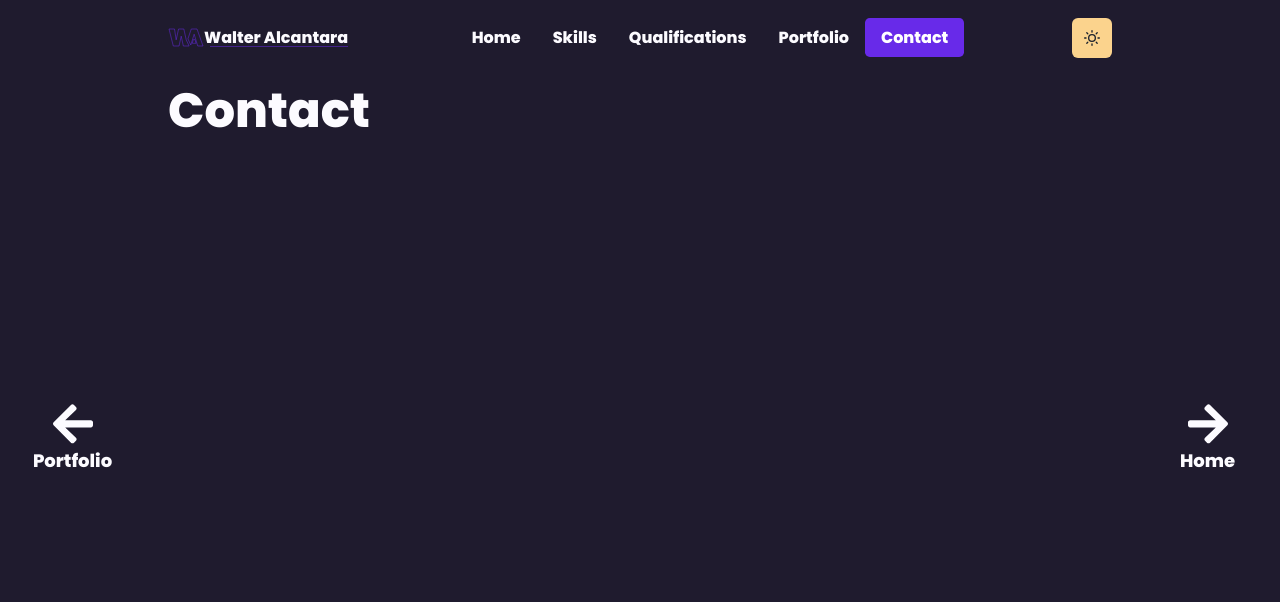
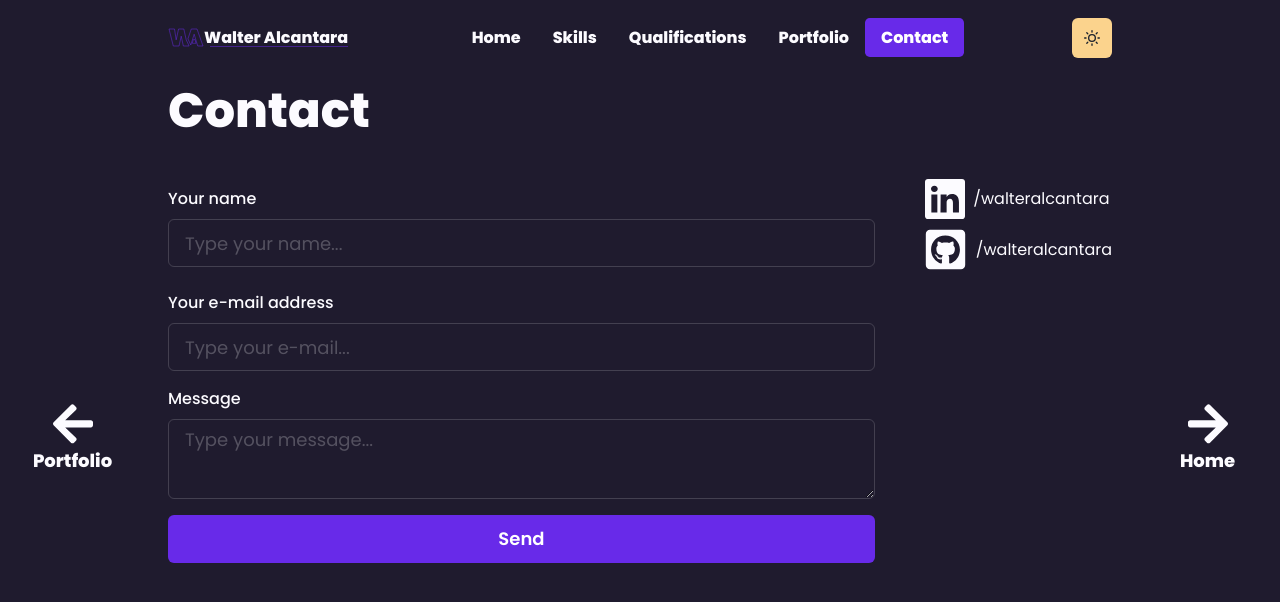
Before and after one commit to walteralcantara/walter-alcantara, a Next.js app: page /contact in a window 1280 px wide. Shown: the top 602 px of the page. Built offline with nearby package versions, Linux system fonts and the light colour scheme.

Commit message:
feat(contact): built contact screen

```diff
--- /dev/null
+++ b/src/components/Form/Input.tsx
@@ -0,0 +1,80 @@
+import {
+  forwardRef,
+  ForwardRefRenderFunction,
+  ReactNode,
+  useState,
+} from "react";
+import { ViewIcon, ViewOffIcon } from "@chakra-ui/icons";
+import {
+  Button,
+  Icon,
+  Input,
+  InputGroup,
+  InputLeftElement,
+  InputRightElement,
+  InputProps as ChakraInputProps,
+  FormErrorMessage,
+  FormControl,
+  FormLabel,
+} from "@chakra-ui/react";
+import { FieldError } from "react-hook-form";
+
+interface InputCloseBaseProps extends ChakraInputProps {
+  label?: string;
+  icon?: ReactNode;
+  placeholder: string;
+  type?: string;
+  showPasswordButton?: boolean;
+  error: FieldError | undefined;
+}
+
+const InputBase: ForwardRefRenderFunction<
+  HTMLInputElement,
+  InputCloseBaseProps
+> = (
+  { label, placeholder, type, icon, showPasswordButton, error = null, ...rest },
+  ref
+) => {
+  const [showPassword, setShowPassword] = useState(false);
+  const handleShowPassword = () => setShowPassword(!showPassword);
+  const typeIsPassword = type === "password" ? true : false;
+
+  return (
+    <FormControl as="fieldset" isInvalid={!!error}>
+      {label && <FormLabel my={2}>{label}</FormLabel>}
+
+      <InputGroup flexDir="column">
+        {icon && (
+          <InputLeftElement pointerEvents="none" h="100%">
+            {icon}
+          </InputLeftElement>
+        )}
+
+        <Input
+          placeholder={placeholder}
+          ref={ref}
+          size="lg"
+          type={typeIsPassword ? (showPassword ? "text" : "password") : type}
+          {...rest}
+        />
+
+        {!!error && <FormErrorMessage>{error.message}</FormErrorMessage>}
+
+        {showPasswordButton && type === "password" && (
+          <InputRightElement>
+            <Button onClick={handleShowPassword} variant="unstyled">
+              {showPassword ? (
+                <Icon as={ViewIcon} color="gray.300" fontSize={20} />
+              ) : (
+                <Icon as={ViewOffIcon} color="gray.300" fontSize={20} />
+              )}
+            </Button>
+          </InputRightElement>
+        )}
+      </InputGroup>
+    </FormControl>
+  );
+};
+
+export const InputCloseBase = forwardRef(InputBase);
+export default InputCloseBase;
--- /dev/null
+++ b/src/components/Form/Textarea.tsx
@@ -0,0 +1,30 @@
+import { forwardRef, ForwardRefRenderFunction, ReactNode } from "react";
+import {
+  TextareaProps as ChakraTextareaProps,
+  FormErrorMessage,
+  FormControl,
+  Textarea,
+  FormLabel,
+} from "@chakra-ui/react";
+import { FieldError } from "react-hook-form";
+
+interface TextareaCloseBaseProps extends ChakraTextareaProps {
+  label?: string;
+  error?: FieldError;
+}
+
+const TextareaBase: ForwardRefRenderFunction<
+  HTMLTextAreaElement,
+  TextareaCloseBaseProps
+> = ({ label, error = null, ...rest }, ref) => {
+  return (
+    <FormControl as="fieldset" isInvalid={!!error}>
+      {label && <FormLabel>{label}</FormLabel>}
+      <Textarea {...rest} ref={ref} size="lg" />
+      {!!error && <FormErrorMessage>{error.message}</FormErrorMessage>}
+    </FormControl>
+  );
+};
+
+const TextareaCloseBase = forwardRef(TextareaBase);
+export default TextareaCloseBase;
--- a/src/pages/contact.tsx
+++ b/src/pages/contact.tsx
@@ -1,10 +1,85 @@
 import type { NextPage } from "next";
+import {
+  Button,
+  Flex,
+  Icon,
+  Link,
+  Text,
+  useToast,
+  VStack,
+} from "@chakra-ui/react";
+import { useRef } from "react";
+
+import { SubmitHandler, useForm } from "react-hook-form";
+import * as yup from "yup";
+import { yupResolver } from "@hookform/resolvers/yup";
+
+import emailjs from "@emailjs/browser";
+
+import { BsLinkedin } from "react-icons/bs";
+import { FaGithubSquare } from "react-icons/fa";
 
 import { SlidePage } from "../components/Layout/components/SlidePage";
 import { PageContainer } from "../components/Layout/components/PageContainer";
 import { PageContent } from "../components/Layout/components/PageContent";
 
+import InputCloseBase from "../components/Form/Input";
+import TextareaCloseBase from "../components/Form/Textarea";
+
+type FormValues = {
+  email: string;
+  message: string;
+  name: string;
+};
+
+const contactFormSchema = yup.object({
+  name: yup.string().required("Name is required"),
+  email: yup.string().required("E-mail is required").email("E-mail is invalid"),
+  message: yup.string().required("Message is required"),
+});
+
 const Contact: NextPage = () => {
+  const form = useRef(null!);
+  const toast = useToast();
+
+  const {
+    handleSubmit,
+    register,
+    reset,
+    formState: { errors },
+  } = useForm<FormValues>({
+    resolver: yupResolver(contactFormSchema),
+  });
+
+  const onSubmit: SubmitHandler<FormValues> = (data) => {
+    emailjs
+      .sendForm(
+        "service_5loz08t",
+        "template_6ur8p2v ",
+        form.current,
+        "user_FA7mVfVemsrU5YZaCsAxG"
+      )
+      .then(
+        () => {
+          toast({
+            title: "Successfully sent! 🎉",
+            status: "success",
+            position: "top-right",
+          });
+        },
+        () => {
+          toast({
+            title: "An error occurred ❌ ",
+            status: "error",
+            position: "top-right",
+          });
+        }
+      )
+      .finally(
+        () => reset()
+      );
+  };
+
   return (
     <PageContainer>
       <SlidePage direction="left" href="/portfolio">
@@ -12,7 +87,80 @@ const Contact: NextPage = () => {
       </SlidePage>
 
       <PageContent>
-        <h1>Contact</h1>
+        <Text as="h1" mb="8">
+          Contact
+        </Text>
+
+        <Flex
+          justify="space-between"
+          gap={{ base: "2", sm: "12" }}
+          flexDir={{ base: "column", sm: "row" }}
+        >
+          <VStack
+            as="form"
+            spacing={4}
+            width="100%"
+            flex=".9"
+            onSubmit={handleSubmit(onSubmit)}
+            ref={form}
+          >
+            <InputCloseBase
+              label="Your name"
+              placeholder="Type your name..."
+              {...register("name")}
+              error={errors.name}
+            />
+
+            <InputCloseBase
+              label="Your e-mail address"
+              placeholder="Type your e-mail..."
+              {...register("email")}
+              error={errors.email}
+            />
+
+            <TextareaCloseBase
+              label="Message"
+              placeholder="Type your message..."
+              {...register("message")}
+              error={errors.message}
+            />
+
+            <Button type="submit" w="100%" size="lg" variant="highlighted">
+              Send
+            </Button>
+          </VStack>
+
+          <VStack
+            flex=".1"
+            flexDir={{ base: "row", sm: "column" }}
+            justify={{ base: "space-between", sm: "unset" }}
+            flexWrap="wrap"
+          >
+            <Link
+              href="https://www.linkedin.com/in/walteralcantara/"
+              target="_blank"
+              d="flex"
+              alignItems="center"
+            >
+              <Icon as={BsLinkedin} minWidth="40px" minHeight="40px" />
+              <Text ml="2" fontSize={{ base: "14px", sm: "16px" }}>
+                /walteralcantara
+              </Text>
+            </Link>
+
+            <Link
+              href="https://github.com/walteralcantara"
+              target="_blank"
+              d="flex"
+              alignItems="center"
+            >
+              <Icon as={FaGithubSquare} minWidth="45px" minHeight="45px" />
+              <Text ml="2" fontSize={{ base: "14px", sm: "16px" }}>
+                /walteralcantara
+              </Text>
+            </Link>
+          </VStack>
+        </Flex>
       </PageContent>
 
       <SlidePage direction="right" href="/">
```
Also changed, not shown: package.json (+6 -1 lines), 1 other file (tests, documents, lock files or other folders).
